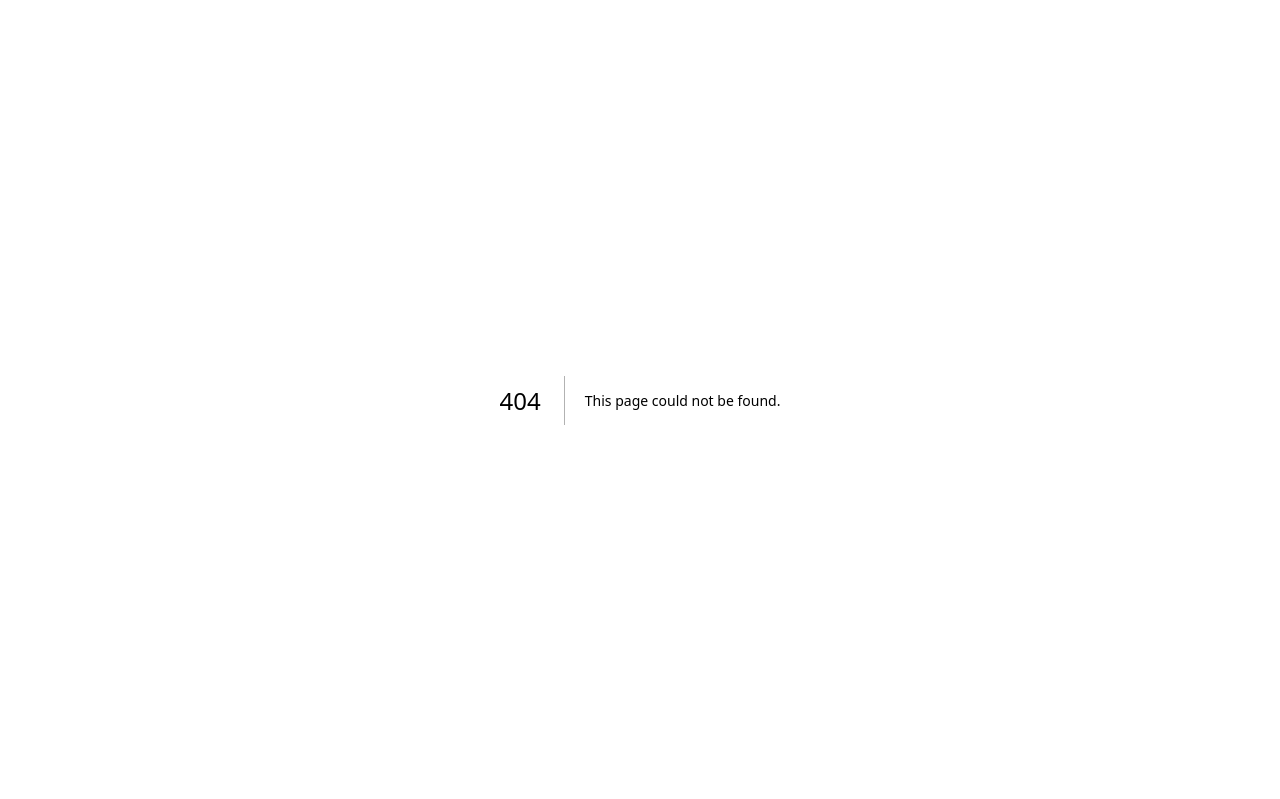
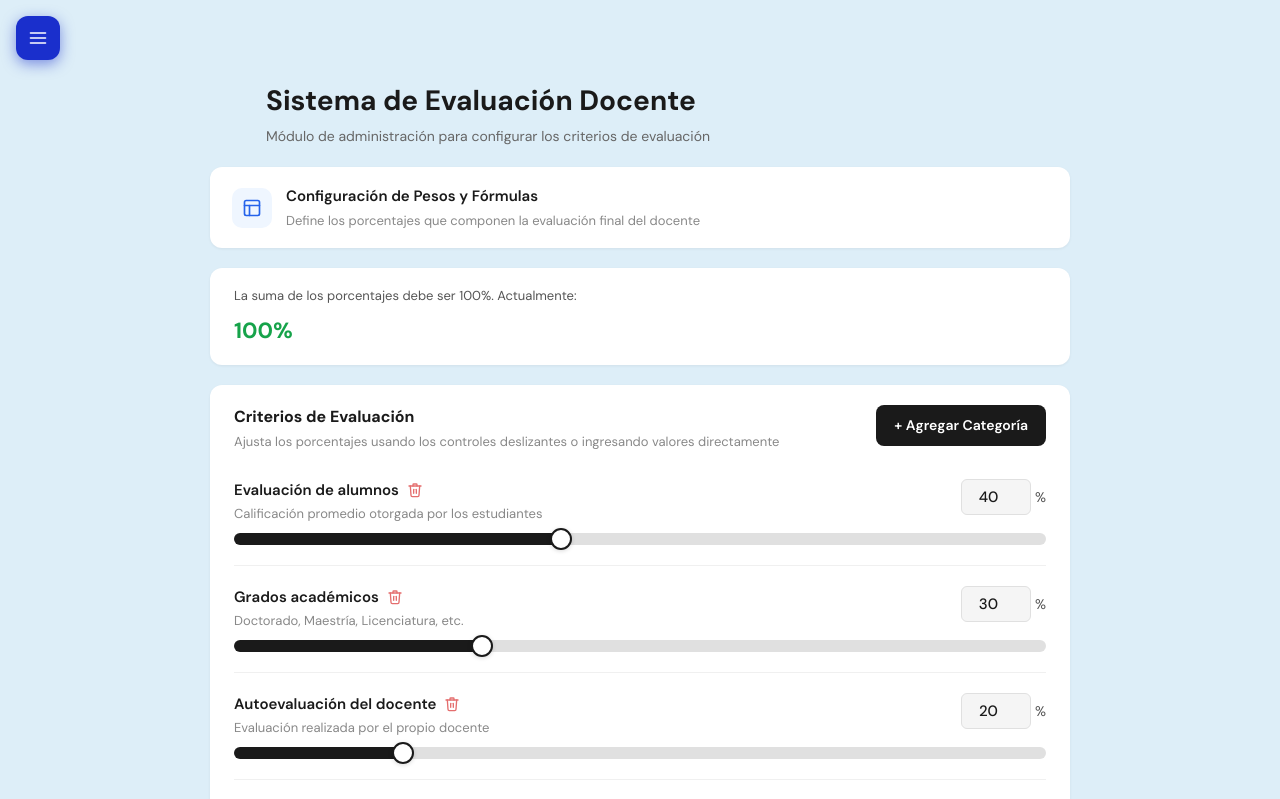
Before and after one commit to Massy100/Polaris, a Next.js app in the folder frontend/: page /weights-config in a window 1280 px wide. Before the commit this address had no page. Shown: the top 799 px of the page. Built offline with nearby package versions, Linux system fonts and the light colour scheme.

Commit message:
refactor: rename WeightsConfig to weights-config (kebab-case)

```diff
--- a/frontend/src/app/WeightsConfig/page.tsx
+++ b/frontend/src/app/weights-config/page.tsx
@@ -6,7 +6,7 @@ import AddCategoryModal from "../components/AddCategoryModal";
 import VisualDistribution from "../components/VisualDistribution";
 import CalcExample from "../components/CalcExample";
 import AdminDashboardPanel from "../components/AdminDashboardPanel";
-import "./WeightsConfig.css";
+import "./weights-config.css";
 
 interface Criterion {
   id: number;
@@ -153,7 +153,7 @@ const WeightsConfig = () => {
       <>
         <AdminDashboardPanel
           userName="Usuario Admin"
-          activePath="/WeightsConfig"
+          activePath="/weights-config"
           onNavigate={(path: string) => { window.location.href = path; }}
           onLogout={() => { window.location.href = "/"; }}
         />
@@ -170,7 +170,7 @@ const WeightsConfig = () => {
     <>
       <AdminDashboardPanel
         userName="Usuario Admin"
-        activePath="/WeightsConfig"
+        activePath="/weights-config"
         onNavigate={(path: string) => { window.location.href = path; }}
         onLogout={() => { window.location.href = "/"; }}
       />
```
Also changed, not shown: frontend/src/app/weights-config/weights-config.css (renamed from frontend/src/app/WeightsConfig/WeightsConfig.css).
